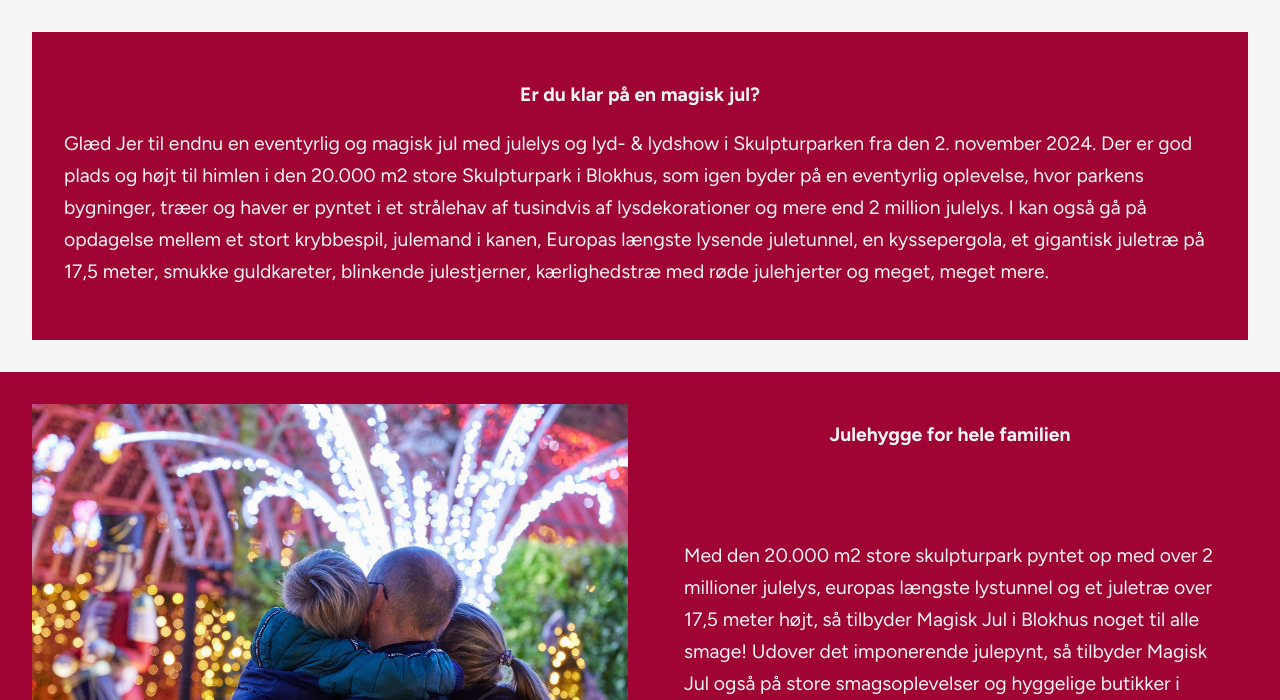
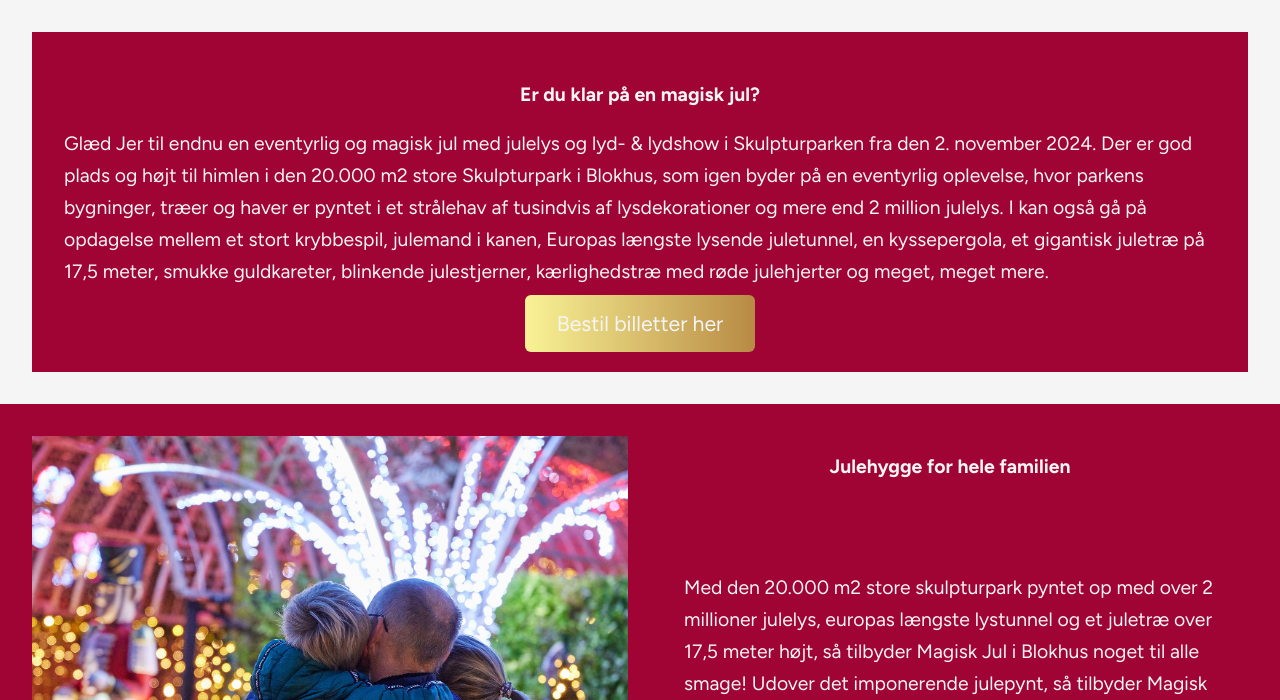
Before and after one commit to Smaakag3/MagiskJul, a plain HTML site: page index.html in a window 1280 px wide. Shown: the part 100-800 px from the top of the page. Drawn offline with Linux system fonts and the light colour scheme.

Commit message:
Tilføjet links til billetsiden og fjernet margin top på footer

```diff
--- a/Assets/Css/Style.css
+++ b/Assets/Css/Style.css
@@ -91,6 +91,17 @@
     background: var(--christmasRed);
 }
 
+.billetsection{
+    background-color: var(--christmasRed);
+    text-align: center;
+}
+
+main > .billetsection{
+    background-color: var(--christmasRed);
+    padding: var(--lrgSpacer);
+    margin-bottom: 0;
+}
+
 .introtext h1, p {
     background: var(--christmasRed);
 }
@@ -98,6 +109,15 @@
 .eventlink img{
     height: auto;
     width: 100%;
+}
+
+.bestilbilletter{
+    text-decoration: none;
+    background: var(--golden);
+    color: var(--snowWhite);
+    padding: var(--smSpacer) var(--lrgSpacer);
+    margin-bottom: var(--lrgSpacer);
+    border-radius: 6px;
 }
 
 section a{
@@ -735,6 +755,7 @@
     align-items: center;
     padding-top: var(--lrgSpacer);
     padding-bottom: var(--lrgSpacer);
+    margin-top: 0;
 }
 
 footer a {
--- a/index.html
+++ b/index.html
@@ -43,6 +43,14 @@
           blinkende julestjerner, kærlighedstræ med røde julehjerter og meget,
           meget mere.
         </p>
+        <div class="billetsection">
+          <a
+            class="bestilbilletter"
+            target="_blank"
+            href="https://blokhus.ntreeshop.ch/DK/magisk-jul-weekendbillet-l%C3%B8rdag-s%C3%B8ndaghelligdage"
+            >Bestil billetter her</a
+          >
+        </div>
       </section>
       <section class="eventlink">
         <h2>Julehygge for hele familien</h2>
@@ -116,6 +124,14 @@
         <a href="./events.html#shopping">Se udvalget her</a>
         <a href="./events.html#shopping">Juleshopping</a>
       </section>
+      <div class="billetsection">
+        <a
+          class="bestilbilletter"
+          target="_blank"
+          href="https://blokhus.ntreeshop.ch/DK/magisk-jul-weekendbillet-l%C3%B8rdag-s%C3%B8ndaghelligdage"
+          >Bestil billetter her</a
+        >
+      </div>
     </main>
     <footer>
       <ul>
```
